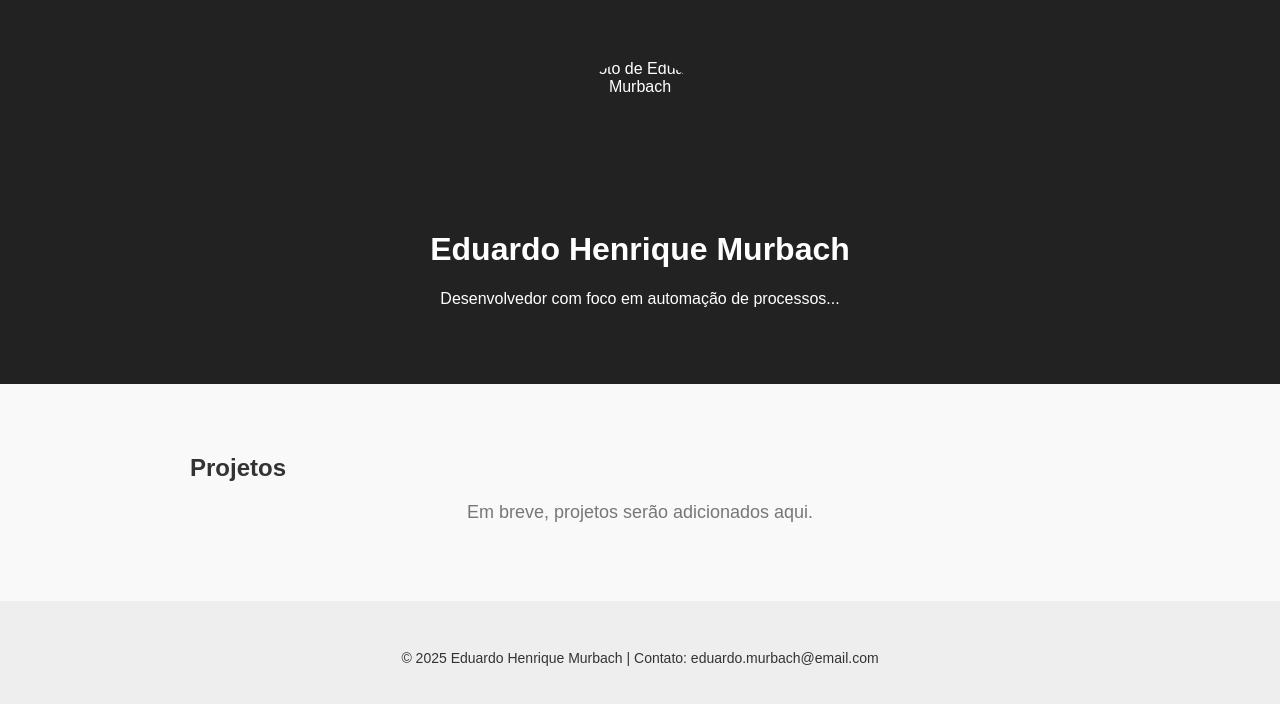
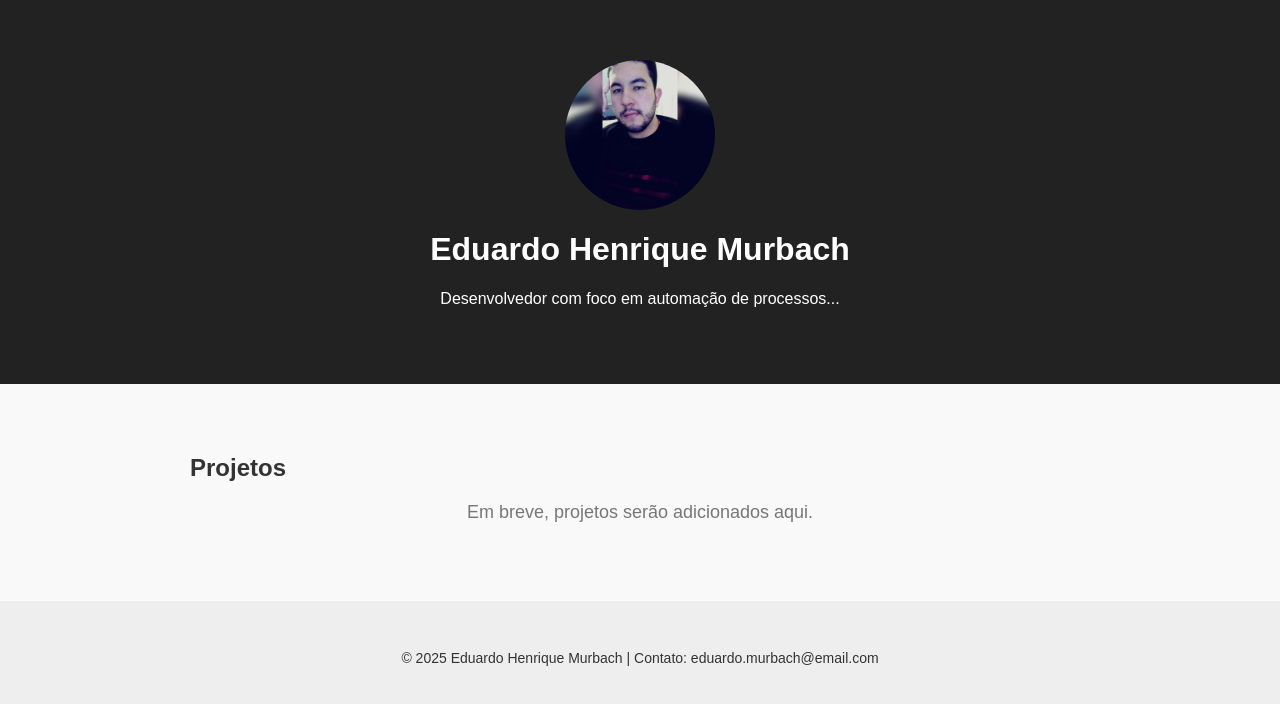
Before and after one commit to Murbached28/Murbached28.github.io, a plain HTML site: page index.html in a window 1280 px wide. Drawn offline with Linux system fonts and the light colour scheme.

Commit message:
index.html

```diff
--- a/index.html
+++ b/index.html
@@ -9,7 +9,7 @@
 <body>
   <header>
   <div class="container">
-    <img src="foto.jpg" alt="Foto de Eduardo Murbach" class="foto">
+    <img src="Edu.jpg" alt="Foto de Eduardo Murbach" class="foto">
     <h1>Eduardo Henrique Murbach</h1>
     <p>Desenvolvedor com foco em automação de processos...</p>
   </div>
```
